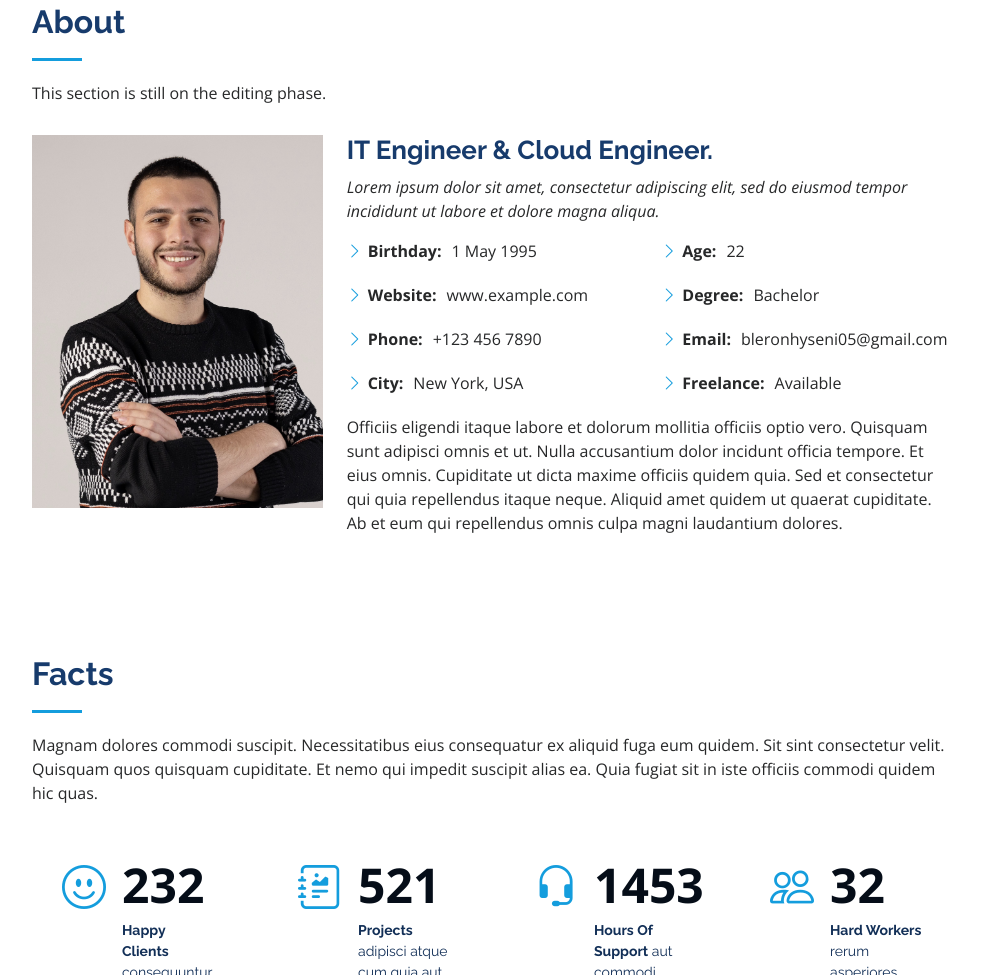
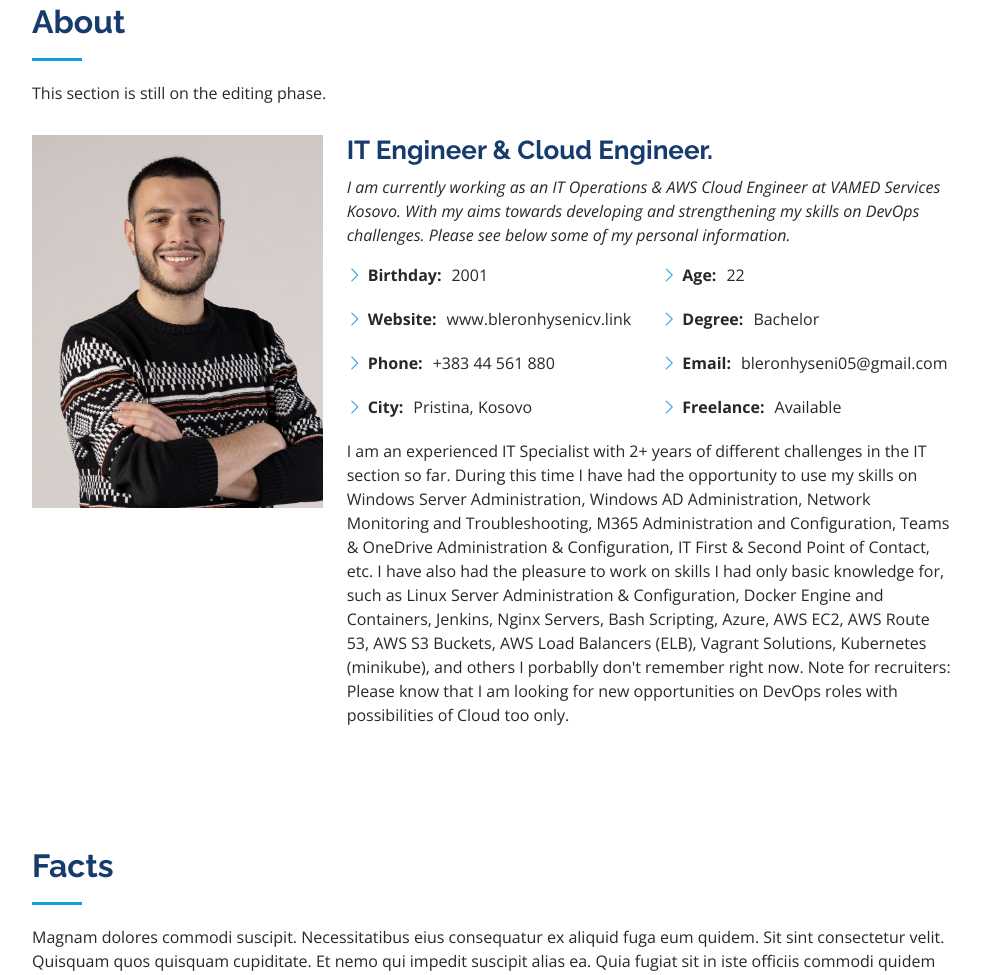
Before and after one commit to TheCoolStudent/web-nginx, a plain HTML site: page index.html in a window 1280 px wide. Shown: the part 857-1832 px from the top of the page, without its empty margins (298-1279 px from the left). Drawn offline with nearby package versions, Linux system fonts and the light colour scheme.

```diff
--- a/index.html
+++ b/index.html
@@ -98,16 +98,16 @@
           <div class="col-lg-8 pt-4 pt-lg-0 content" data-aos="fade-left">
             <h3>IT Engineer &amp; Cloud Engineer.</h3>
             <p class="fst-italic">
-              Lorem ipsum dolor sit amet, consectetur adipiscing elit, sed do eiusmod tempor incididunt ut labore et dolore
-              magna aliqua.
+              I am currently working as an IT Operations & AWS Cloud Engineer at VAMED Services Kosovo. With my aims towards developing and strengthening my skills on DevOps challenges.
+              Please see below some of my personal information.
             </p>
             <div class="row">
               <div class="col-lg-6">
                 <ul>
-                  <li><i class="bi bi-chevron-right"></i> <strong>Birthday:</strong> <span>1 May 1995</span></li>
-                  <li><i class="bi bi-chevron-right"></i> <strong>Website:</strong> <span>www.example.com</span></li>
-                  <li><i class="bi bi-chevron-right"></i> <strong>Phone:</strong> <span>+123 456 7890</span></li>
-                  <li><i class="bi bi-chevron-right"></i> <strong>City:</strong> <span>New York, USA</span></li>
+                  <li><i class="bi bi-chevron-right"></i> <strong>Birthday:</strong> <span>2001</span></li>
+                  <li><i class="bi bi-chevron-right"></i> <strong>Website:</strong> <span>www.bleronhysenicv.link</span></li>
+                  <li><i class="bi bi-chevron-right"></i> <strong>Phone:</strong> <span>+383 44 561 880</span></li>
+                  <li><i class="bi bi-chevron-right"></i> <strong>City:</strong> <span>Pristina, Kosovo</span></li>
                 </ul>
               </div>
               <div class="col-lg-6">
@@ -120,8 +120,10 @@
               </div>
             </div>
             <p>
-              Officiis eligendi itaque labore et dolorum mollitia officiis optio vero. Quisquam sunt adipisci omnis et ut. Nulla accusantium dolor incidunt officia tempore. Et eius omnis.
-              Cupiditate ut dicta maxime officiis quidem quia. Sed et consectetur qui quia repellendus itaque neque. Aliquid amet quidem ut quaerat cupiditate. Ab et eum qui repellendus omnis culpa magni laudantium dolores.
+              I am an experienced IT Specialist with 2+ years of different challenges in the IT section so far. During this time I have had the opportunity to use my skills on Windows Server Administration, Windows AD Administration, Network Monitoring and Troubleshooting, M365 Administration and Configuration, Teams & OneDrive Administration & Configuration, IT First & Second Point of Contact, etc.
+              I have also had the pleasure to work on skills I had only basic knowledge for, such as Linux Server Administration & Configuration, Docker Engine and Containers, Jenkins, Nginx Servers, Bash Scripting, Azure, AWS EC2, AWS Route 53, AWS S3 Buckets, AWS Load Balancers (ELB), Vagrant Solutions, Kubernetes (minikube), and others I porbablly don't remember right now.
+              Note for recruiters: Please know that I am looking for new opportunities on DevOps roles with possibilities of Cloud too only.
+
             </p>
           </div>
         </div>
```
